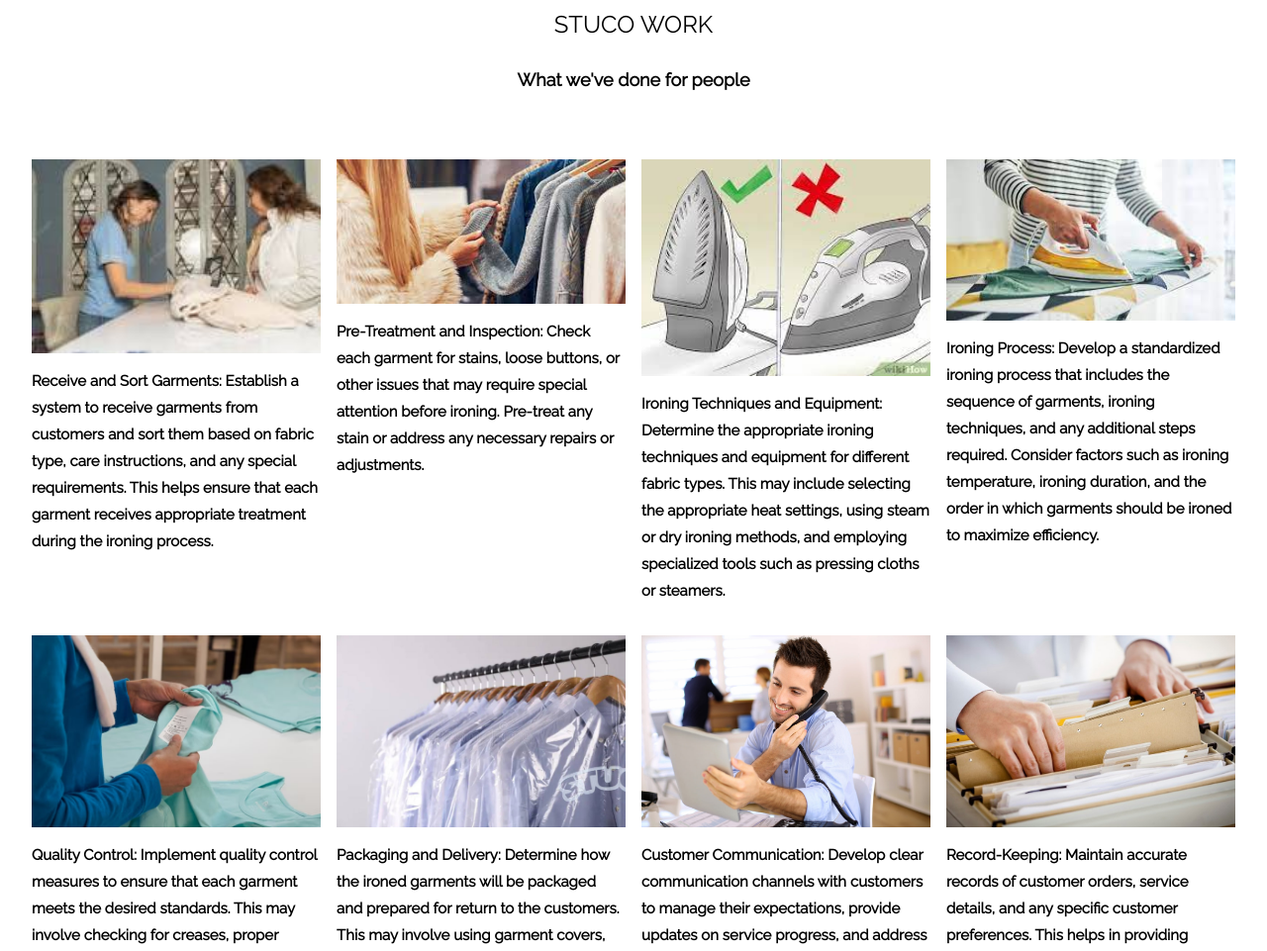
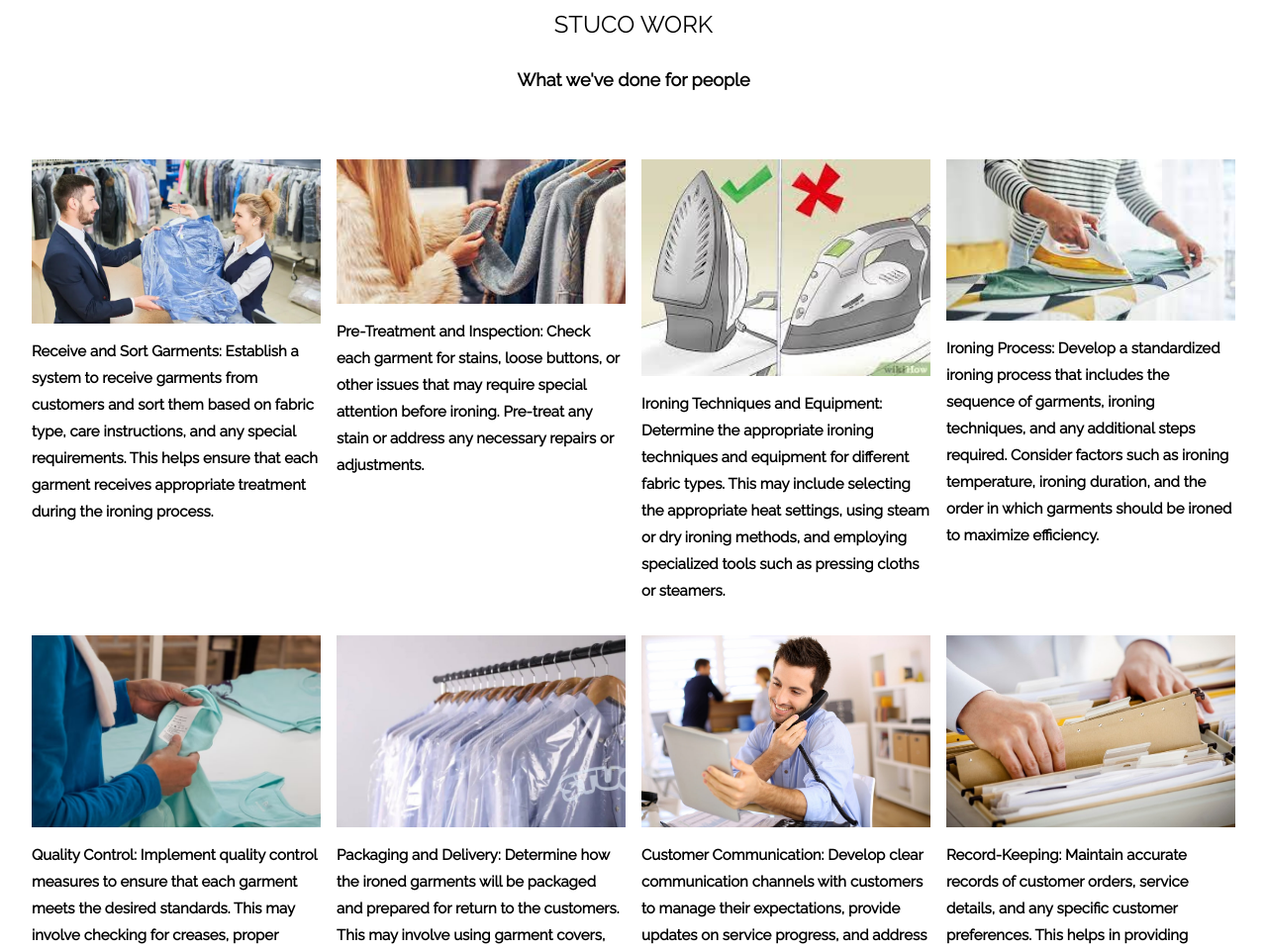
Before and after one commit to Huntsman32/Stuco-Web.com, a plain HTML site: page index.html in a window 1280 px wide. Shown: the part 4018-4979 px from the top of the page at 99% size. Drawn offline with nearby package versions, Linux system fonts and the light colour scheme; files that its build step writes are made by us from their sources.

Commit message:
Update index.html

```diff
--- a/index.html
+++ b/index.html
@@ -224,7 +224,7 @@ body,h1,h2,h3,h4,h5,h6 {font-family: "Raleway", sans-serif}
 
   <div class="w3-row-padding" style="margin-top:64px">
     <div class="w3-col l3 m6">
-      <img src="Images/Receive Clothes.jpg" style="width:100%" onclick="onClick(this)" class="w3-hover-opacity" alt="A phone">
+      <img src="Images/photo_4_2023-07-20_22-30-31.jpg" style="width:100%" onclick="onClick(this)" class="w3-hover-opacity" alt="A phone">
       <p><strong>Receive and Sort Garments: Establish a system to receive garments from customers and sort them based on fabric type, care instructions, and any special requirements. This helps ensure that each garment receives appropriate treatment during the ironing process.</strong></p>
     </div>
     <div class="w3-col l3 m6">
```
